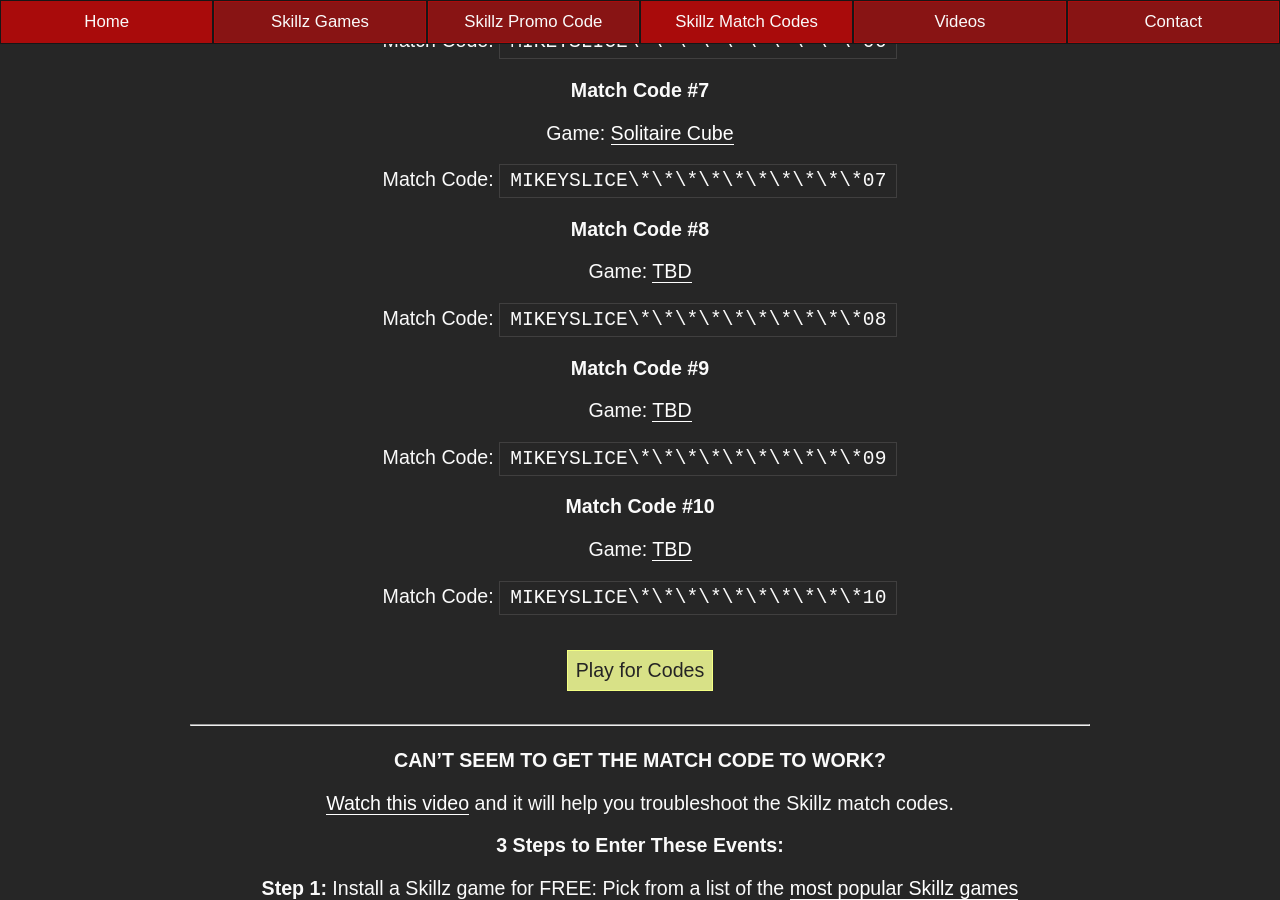
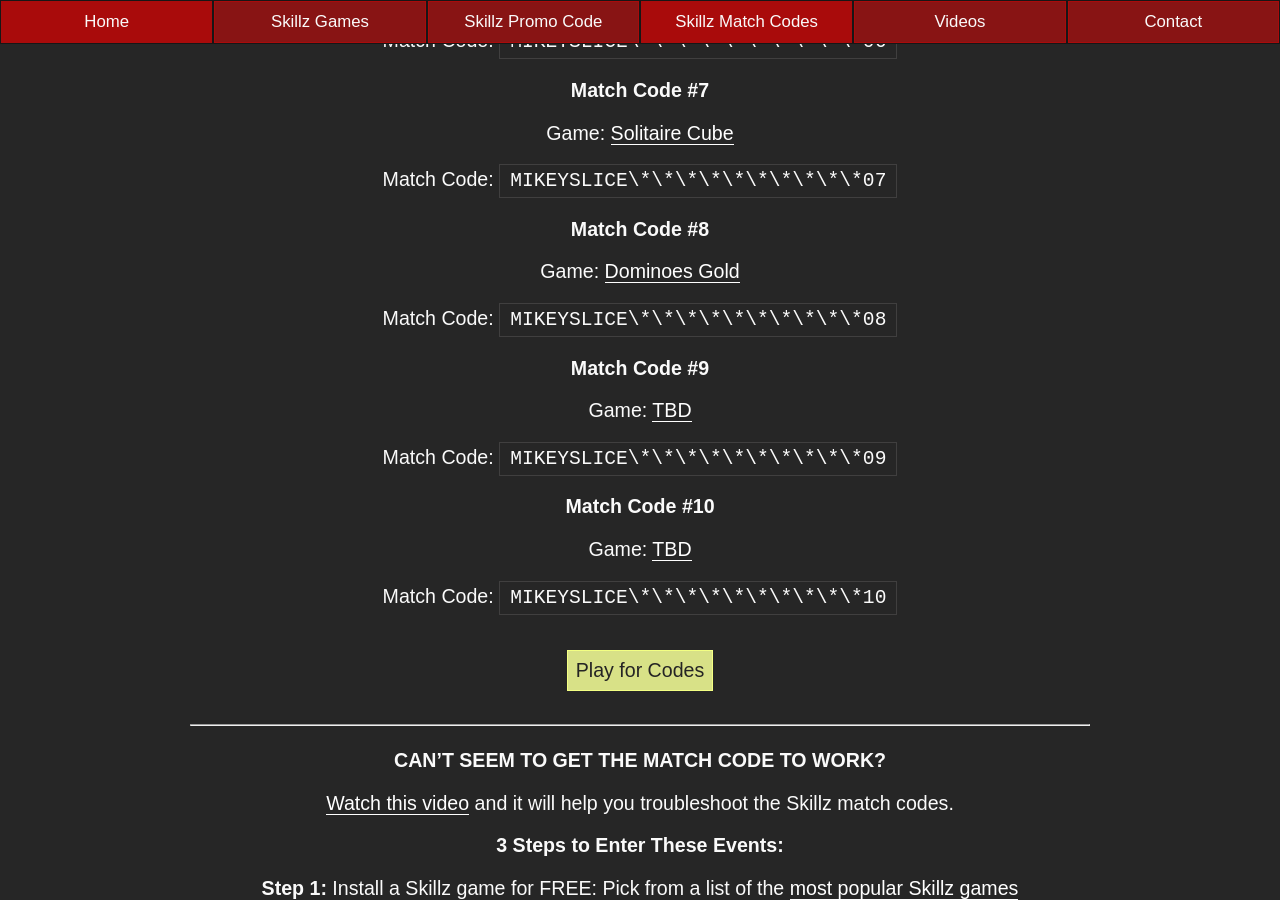
Before and after one commit to mikeyslice/esports-medium, a Jekyll site: the page built from skillz-match-codes.md, in a window 1280 px wide and 900 px high, scrolled down 4187 px. Built offline with Jekyll 4.4.1, drawn with Linux system fonts in a browser that asks for light colours.

Commit message:
Update Skillz Match Codes “skillz-match-codes”

```diff
--- a/_includes/pages/skillz-match-codes.html
+++ b/_includes/pages/skillz-match-codes.html
@@ -147,7 +147,7 @@
 
 <h3>Match Code #8</h3>
 
-<p>Game: <a href="/skillz-games/">TBD</a><p>
+<p>Game: <a href="/skillz-games/">Dominoes Gold</a><p>
 
 <p>Match Code: <code>MIKEYSLICE\*\*\*\*\*\*\*\*\*\*08</code></p>
 
```
